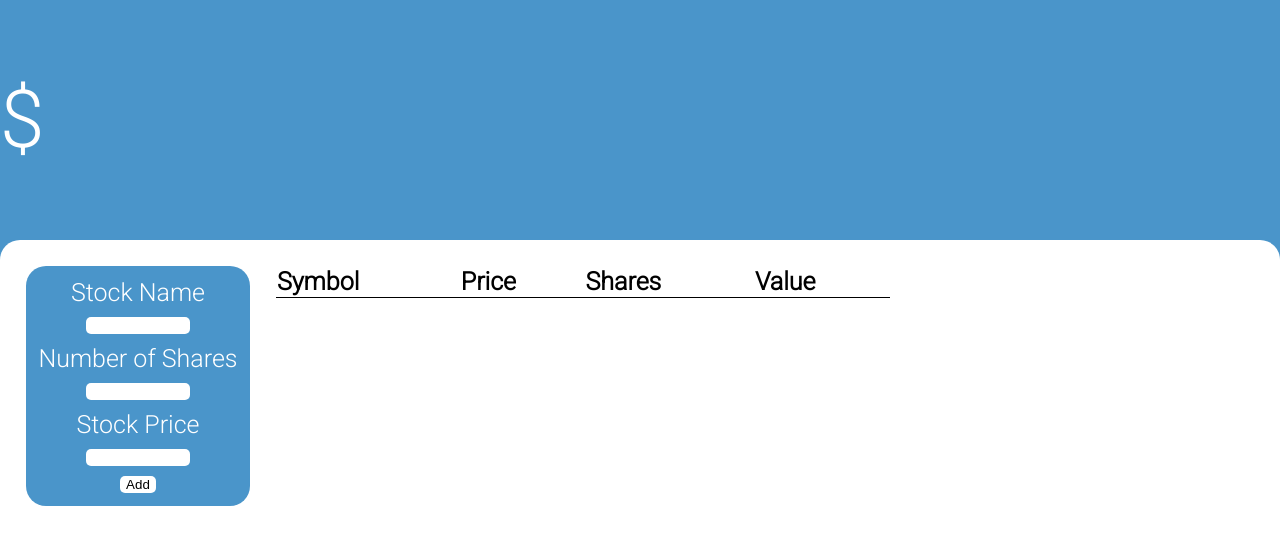
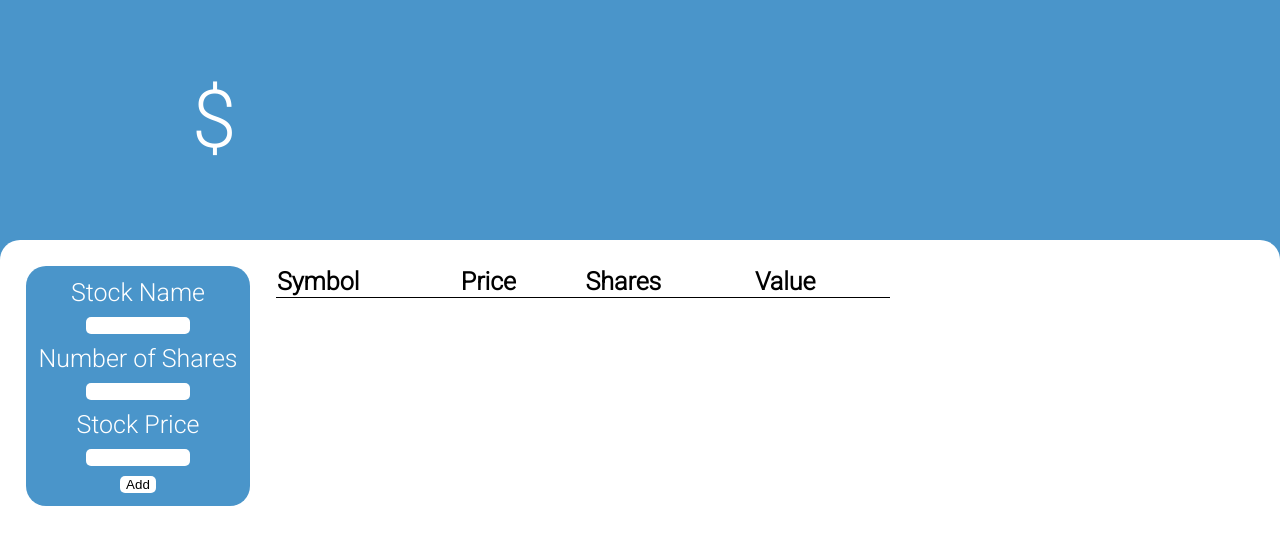
Before and after one commit to Stefan-RR/stock-portfolio-tracker, a React (Create React App) app: page / in a window 1280 px wide. Shown: the top 544 px of the page. Built offline with nearby package versions, Linux system fonts and the light colour scheme.

Commit message:
Update App.css

```diff
--- a/src/App.css
+++ b/src/App.css
@@ -18,6 +18,9 @@ html {
 }
 .display {
     color: white;
+    margin-left: auto;
+    margin-right: auto;
+    width: 70%;
 }
 .bottom {
     display: flex;
```
